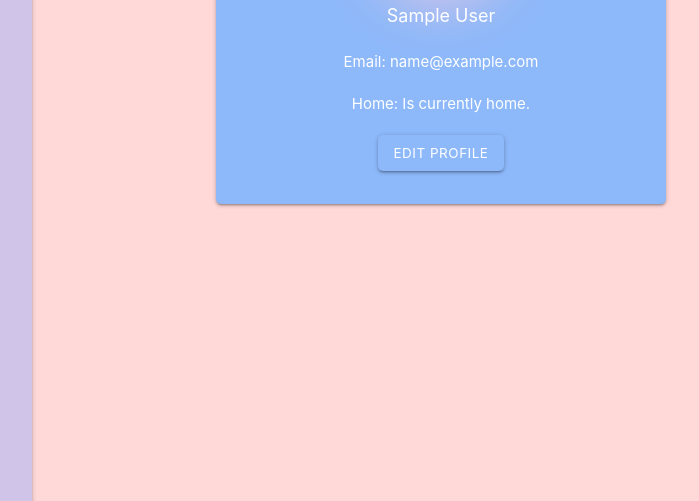
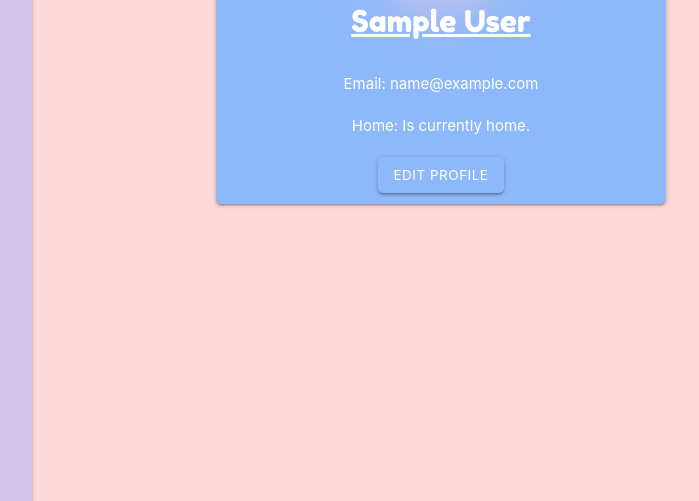
Before and after one commit to Zehntausend/Zehntausend-Friend-Safe-App, a Flask app: template App/templates/index.html in a window 1280 px wide. Shown: the part 299-800 px from the top of the page, without its empty margins (268-967 px from the left). Run offline with Flask 3, Linux system fonts and the light colour scheme; the template is opened without the code that fills it: values that come from a table or form of the project are taken from there, others are empty; tables that the repository leaves empty hold one stand-in row (values such as "Sample post").

Commit message:
increased display name size

```diff
--- a/App/templates/index.html
+++ b/App/templates/index.html
@@ -7,6 +7,11 @@
 
         .app-name {
           font-family: 'Fredoka One', cursive;
+        }
+        .card__name {
+          font-family: 'Fredoka One', cursive;
+          text-decoration: underline;
+          margin-top: 10px;
         }
     </style>
     <span class="app-name">Friends Safe App</span>
@@ -37,11 +42,6 @@
   box-shadow: 0 10px 50px #d1c4e9;
 }
 
-.card__name {
-  margin-top: 10px; /* Decreased margin */
-  font-size: 1.2em; /* Decreased font size */
-}
-
 .grid-container {
   display: grid;
   grid-template-columns: 1fr 1fr;
@@ -69,7 +69,7 @@
   }
 
   .card__name {
-    font-size: 1em;
+    font-size: 2em;
   }
 
   .grid-container {
@@ -104,7 +104,7 @@
   }
 
   .card__name {
-    font-size: 1.2em;
+    font-size: 2em;
   }
 
   .grid-container {
```
